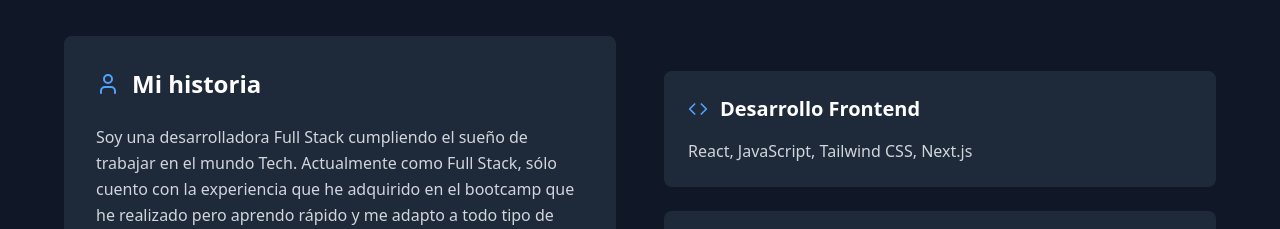
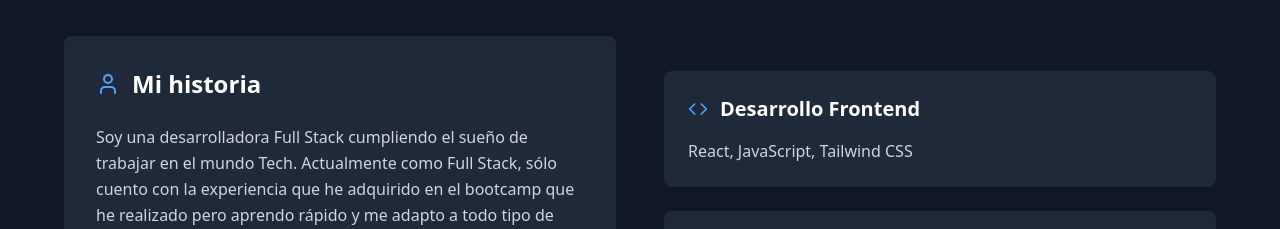
Before and after one commit to Nelicah/mi-portafolio, a React (Vite) app: page / in a window 1280 px wide. Shown: the part 1000-1229 px from the top of the page. Built offline with nearby package versions, Linux system fonts and the light colour scheme.

Commit message:
fixing some mistakes

```diff
--- a/src/components/App.jsx
+++ b/src/components/App.jsx
@@ -79,15 +79,6 @@ function App() {
     },
     {
       title: "Proyecto Molón (en grupo)",
-      description:
-        "Aplicación web para crear tarjetas sobre proyectos personales",
-      image: project6,
-      tech: ["React", "Node.js", "HTML", "SASS"],
-      github: "https://github.com/Nelicah/Proyecto-molon.git",
-      demo: "https://nelicah.github.io/Proyecto-molon/",
-    },
-    {
-      title: "Proyecto Molón 2.0 (en grupo)",
       description:
         "Aplicación web para crear tarjetas sobre proyectos personales con API propia integrada",
       image: project7,
--- a/src/components/sections/AboutSection.jsx
+++ b/src/components/sections/AboutSection.jsx
@@ -43,9 +43,7 @@ function AboutSection() {
                   <Code className="text-blue-400 mr-3" size={20} />
                   <h4 className="text-xl font-semibold">Desarrollo Frontend</h4>
                 </div>
-                <p className="text-gray-300">
-                  React, JavaScript, Tailwind CSS, Next.js
-                </p>
+                <p className="text-gray-300">React, JavaScript, Tailwind CSS</p>
               </div>
 
               <div className="bg-gray-800 p-6 rounded-lg hover:bg-gray-700 transition-colors">
```
